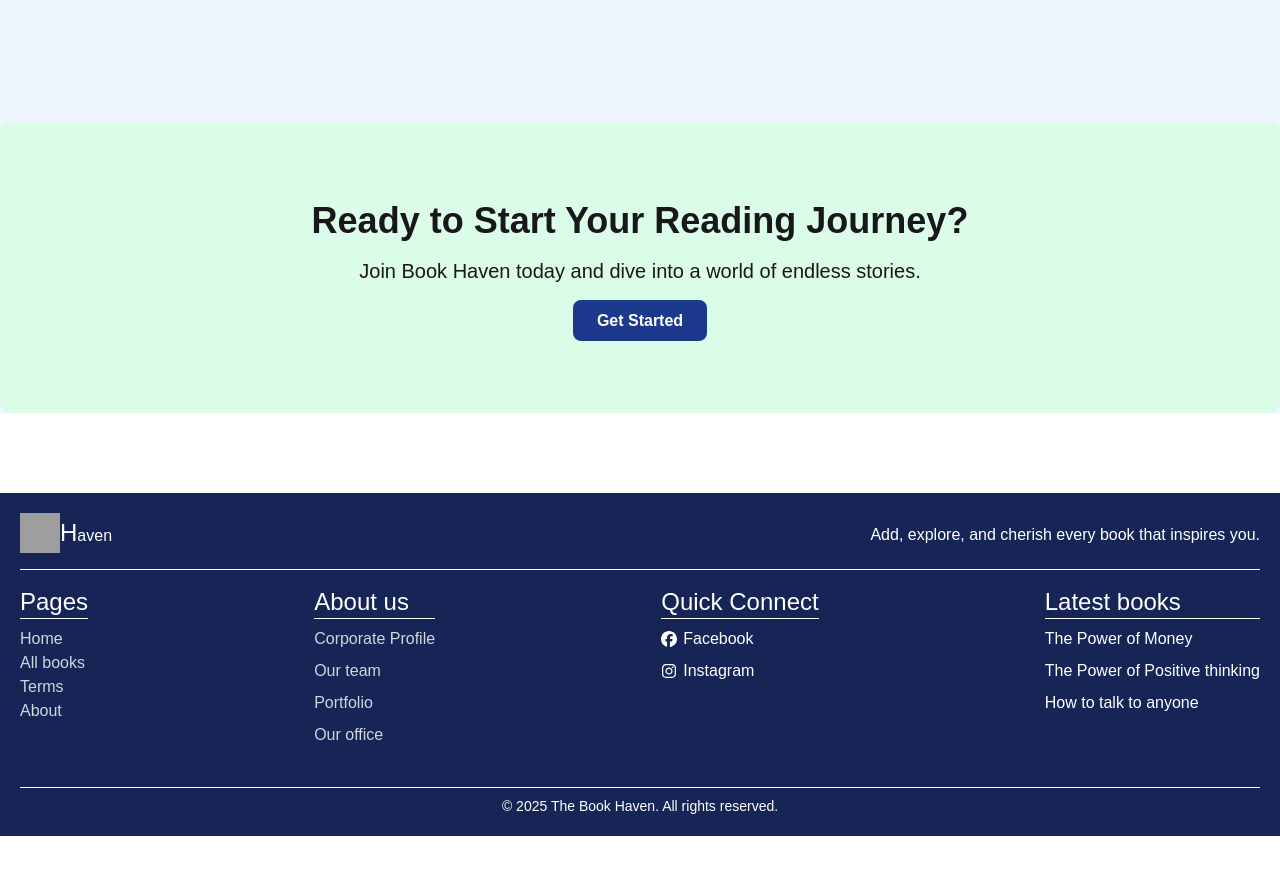
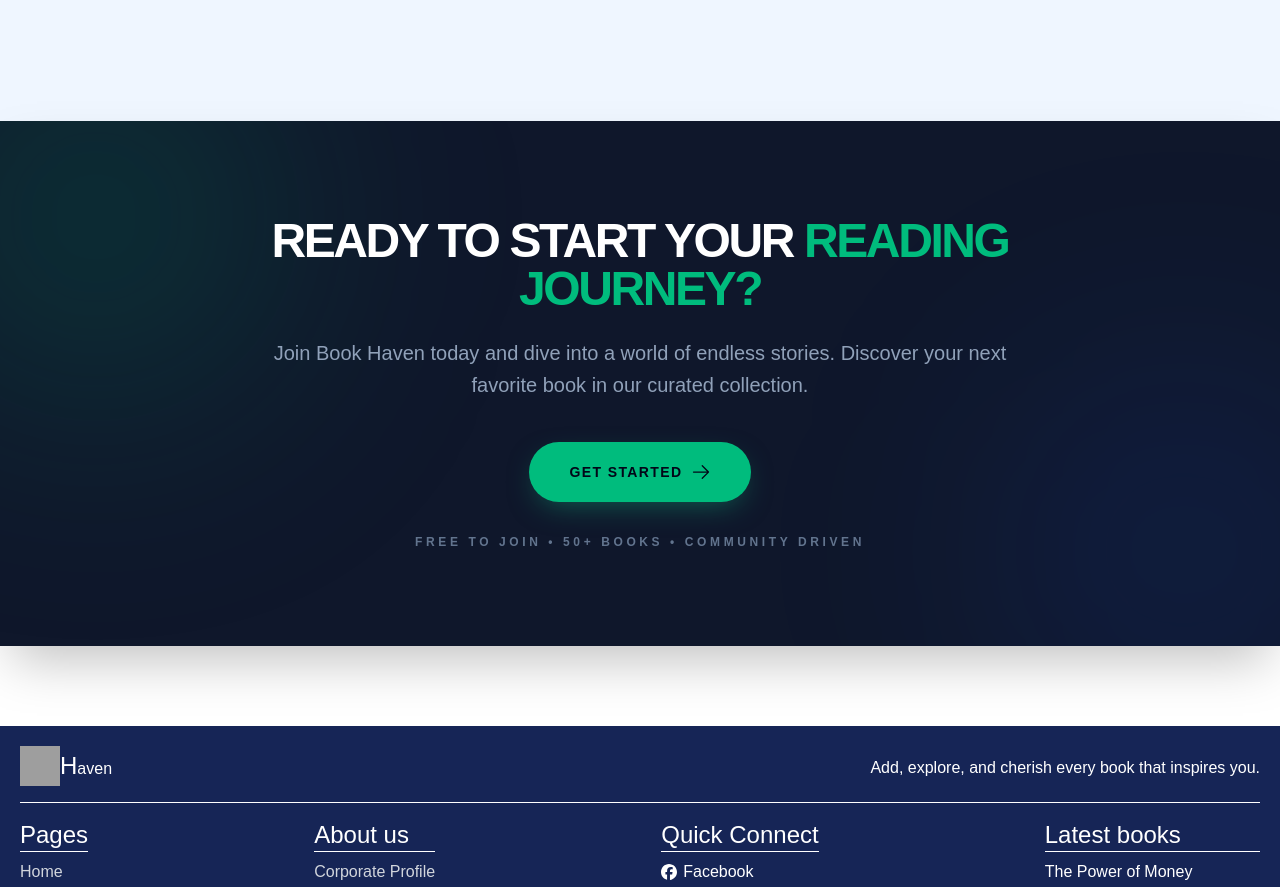
Before and after one commit to jamal-uddin-asif/The-Book-Haven-Client-, a React (Vite) app: page / in a window 1280 px wide. Shown: the part 5780-6667 px from the top of the page. Before the commit the page ends 6616 px from the top, so only its background shows below. Built offline with nearby package versions, Linux system fonts and the light colour scheme; no server answers; grey boxes are pictures that could not be loaded; a web font is replaced by a local one.

Commit message:
Polished CTASection

```diff
--- a/package.json
+++ b/package.json
@@ -15,6 +15,7 @@
     "axios": "^1.13.2",
     "date-fns": "^4.1.0",
     "firebase": "^12.5.0",
+    "framer-motion": "^12.33.0",
     "lucide-react": "^0.553.0",
     "react": "^19.2.0",
     "react-dom": "^19.2.0",
--- a/src/Components/Home/CTASection/CTASection.jsx
+++ b/src/Components/Home/CTASection/CTASection.jsx
@@ -1,13 +1,72 @@
 import { Link } from "react-router";
+import { motion } from "framer-motion";
+import { HiArrowRight } from "react-icons/hi2";
 
 export const CTASection = () => {
   return (
-    <section className="py-20 md:my-20 px-6 bg-green-100 dark:bg-base-100 text-center rounded-xl my-10">
-      <h2 className="text-3xl md:text-4xl font-bold mb-4">Ready to Start Your Reading Journey?</h2>
-      <p className="mb-6 text-lg md:text-xl">Join Book Haven today and dive into a world of endless stories.</p>
-      <Link to={'/all-books'} className="bg-blue-900 text-white px-6 py-3 rounded-lg font-semibold hover:opacity-65 transition">
-        Get Started
-      </Link>
+    <section className="relative py-24 px-6 my-20 overflow-hidden  bg-slate-900 dark:bg-black text-center shadow-2xl">
+      {/* Dynamic Background Blurs */}
+      <div className="absolute top-0 left-0 w-full h-full overflow-hidden -z-0">
+        <div className="absolute -top-24 -left-24 w-96 h-96 bg-emerald-600/20 rounded-full blur-[120px]"></div>
+        <div className="absolute -bottom-24 -right-24 w-96 h-96 bg-blue-600/10 rounded-full blur-[120px]"></div>
+      </div>
+
+      <div className="relative z-10 max-w-3xl mx-auto">
+        {/* Animated Heading */}
+        <motion.h2
+          initial={{ opacity: 0, y: 20 }}
+          whileInView={{ opacity: 1, y: 0 }}
+          transition={{ duration: 0.6 }}
+          viewport={{ once: true }}
+          className="text-3xl md:text-5xl font-black text-white uppercase tracking-tighter mb-6"
+        >
+          Ready to Start Your <span className="text-emerald-500">Reading Journey?</span>
+        </motion.h2>
+
+        {/* Animated Subtext */}
+        <motion.p
+          initial={{ opacity: 0, y: 20 }}
+          whileInView={{ opacity: 1, y: 0 }}
+          transition={{ duration: 0.6, delay: 0.2 }}
+          viewport={{ once: true }}
+          className="mb-10 text-lg md:text-xl text-slate-400 leading-relaxed"
+        >
+          Join Book Haven today and dive into a world of endless stories.
+          Discover your next favorite book in our curated collection.
+        </motion.p>
+
+        {/* Animated Button */}
+        <motion.div
+          initial={{ opacity: 0, scale: 0.9 }}
+          whileInView={{ opacity: 1, scale: 1 }}
+          transition={{ duration: 0.4, delay: 0.4 }}
+          viewport={{ once: true }}
+          className="flex justify-center"
+        >
+          <motion.div
+            whileHover={{ scale: 1.05 }}
+            whileTap={{ scale: 0.95 }}
+          >
+            <Link
+              to={'/all-books'}
+              className="group relative flex items-center gap-2 bg-emerald-500 hover:bg-emerald-400 text-slate-950 px-10 py-5 rounded-full font-black uppercase tracking-widest text-sm transition-all shadow-[0_10px_30px_-10px_rgba(16,185,129,0.5)]"
+            >
+              Get Started
+              <HiArrowRight className="transition-transform duration-300 group-hover:translate-x-2" size={20} />
+            </Link>
+          </motion.div>
+        </motion.div>
+
+        {/* Trust Indicator */}
+        <motion.p
+          initial={{ opacity: 0 }}
+          whileInView={{ opacity: 1 }}
+          transition={{ delay: 0.8 }}
+          className="mt-8 text-xs font-bold text-slate-500 uppercase tracking-[0.3em]"
+        >
+          Free to Join • 50+ Books • Community Driven
+        </motion.p>
+      </div>
     </section>
   );
 };
```
Also changed, not shown: 1 other file (tests, documents, lock files or other folders).
